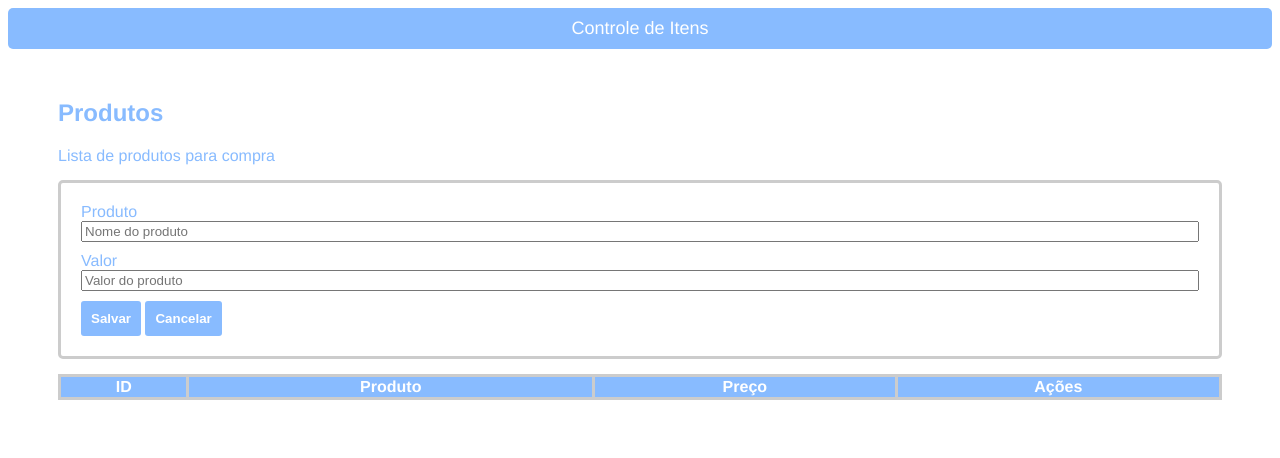
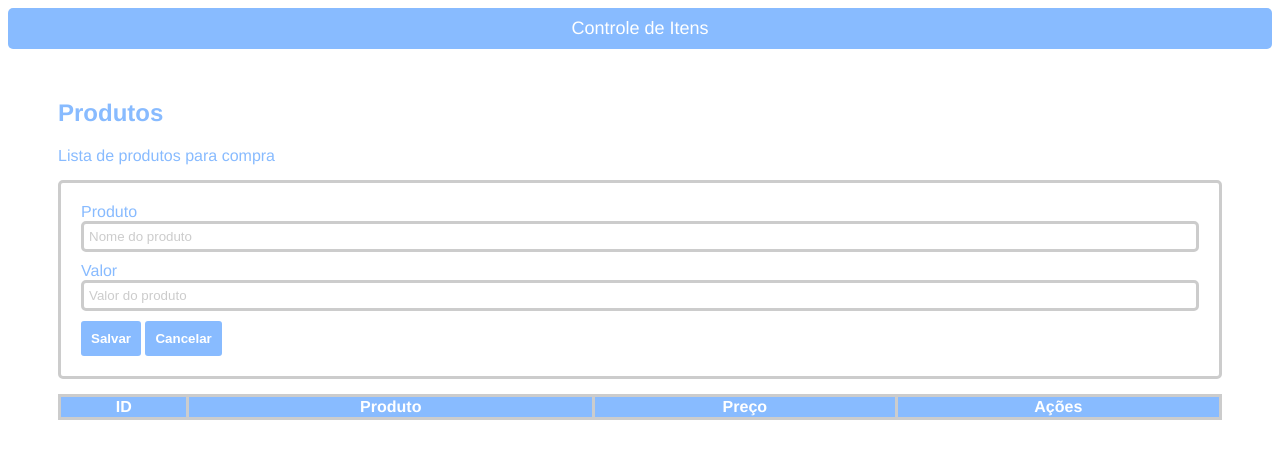
Before and after one commit to Izaquinho/lista_compras_javascript, a plain HTML site: page index.html in a window 1280 px wide. Drawn offline with Linux system fonts and the light colour scheme.

Commit message:
update layout css

```diff
--- a/css/styles.css
+++ b/css/styles.css
@@ -29,6 +29,23 @@ main {
     margin-bottom: 10px;
 }
 
+.lineInput input{
+    border: 3px solid #ccc;
+    border-radius: 5px;
+    padding: 5px;
+    color: #88bbff;
+}
+
+.lineInput input:focus {
+    border-color: #88bbff;
+    outline: none;
+}
+
+
+.lineInput input::placeholder {
+    color: #ccc;
+}
+
 button {
     border: 0px;
     padding: 10px;
@@ -40,21 +57,21 @@ button {
     transition: all ease 0.3s;
 }
 
-button:hover{
+button:hover {
     background-color: #75adf5;
 }
 
-.content{
+.content {
     margin-top: 15px;
 }
 
-table{
+table {
     border: 3px solid #ccc;
     border-collapse: collapse;
     width: 100%;
 }
 
-table th{
+table th {
     background-color: #88bbff;
     color: #fff;
     border: 3px solid #ccc;
@@ -65,7 +82,7 @@ table td {
     padding: 8px;
 }
 
-table td img{
+table td img {
     width: 22px;
     padding: 10px;
 }
```
Also changed, not shown: index.html (line endings or trailing spaces).
